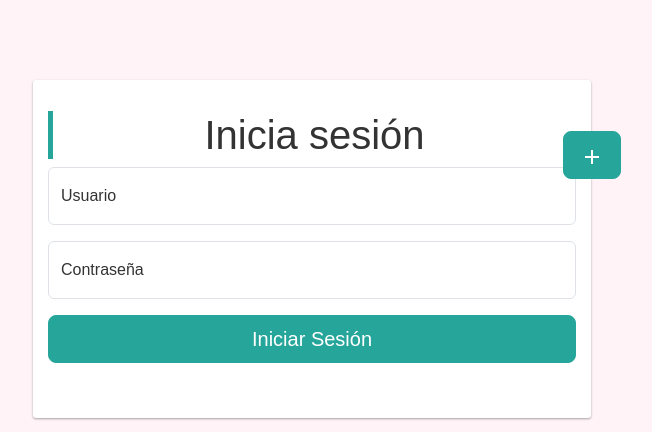
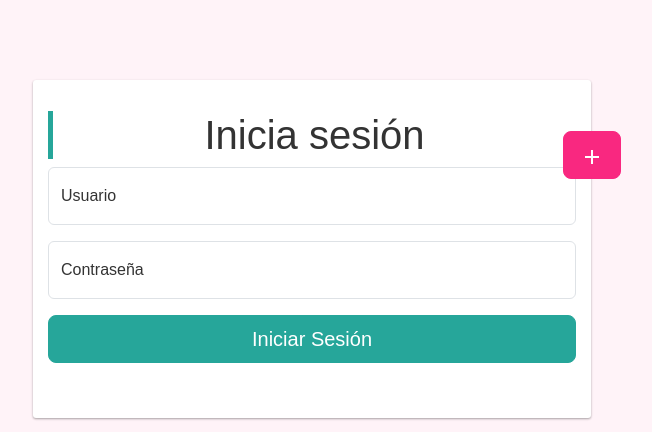
Before and after one commit to michelanyelo/centromedico, a Django app: template project/armois/templates/armois/profesional_login.html in a window 1280 px wide. Shown: the part 118-550 px from the top of the page, without its empty margins (328-980 px from the left). Run offline with Django 5.2, Linux system fonts and the light colour scheme; the template is opened without the code that fills it, so the values that code supplies are empty; some libraries are stand-ins or nearby versions.

Commit message:
"Swap background and border colors for legend and .blmd-switches>button.active elements"

```diff
--- a/project/armois/static/armois/css/styles.css
+++ b/project/armois/static/armois/css/styles.css
@@ -431,16 +431,16 @@ legend {
     right: -30px;
     top: 35px;
     transition: all 1s;
-    background-color: var(--success);
-    border-color: var(--success);
+    background-color: var(--reservabtn);
+    border-color: var(--reservabtn);
 }
 
 .blmd-switches>button.active {
     right: 50%;
     top: -45px;
     margin-right: -32px;
-    background-color: var(--reservabtn);
-    border-color: var(--reservabtn);
+    background-color: var(--success);
+    border-color: var(--success);
     transform: rotate(90deg);
     transition: all 0.5s;
 }
```
